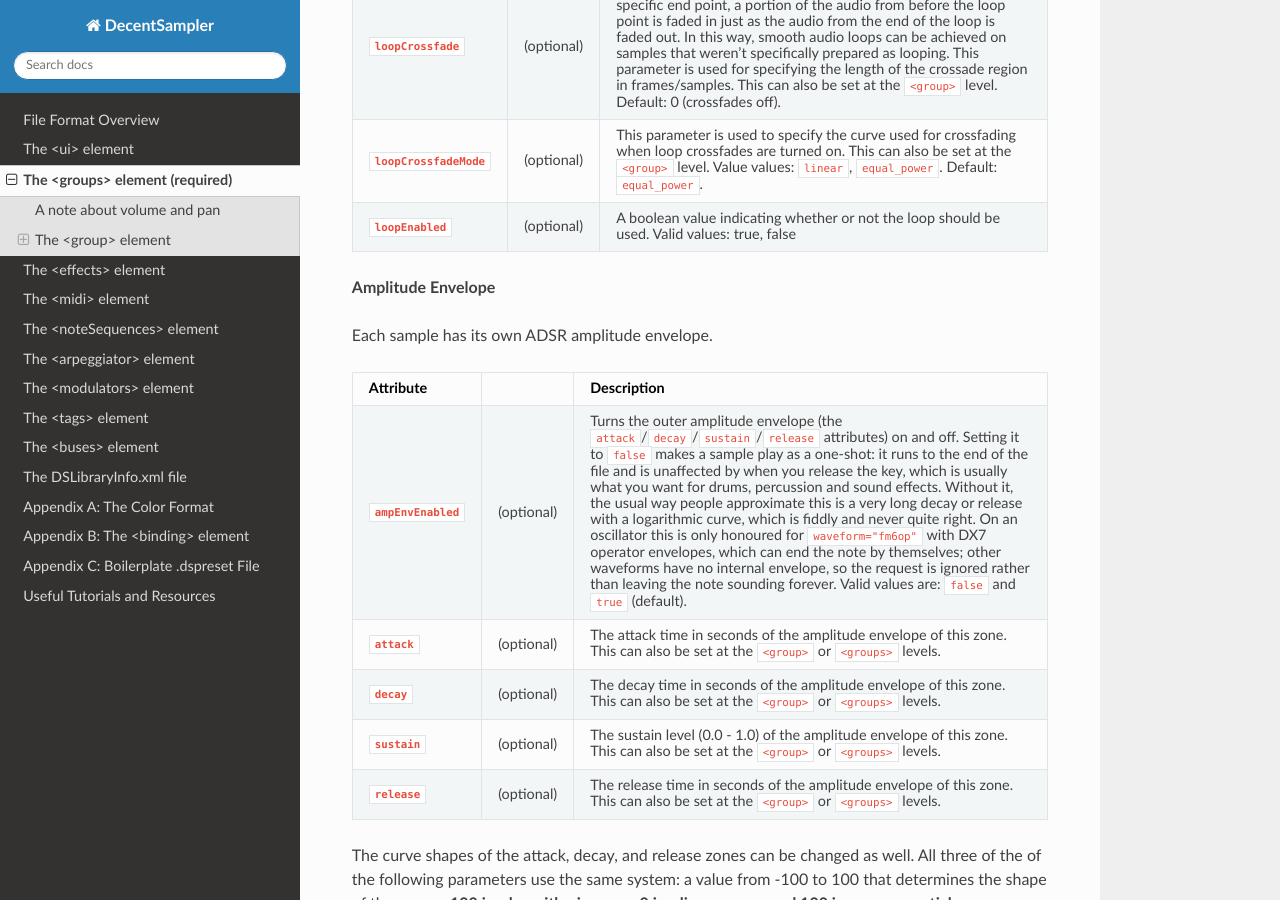
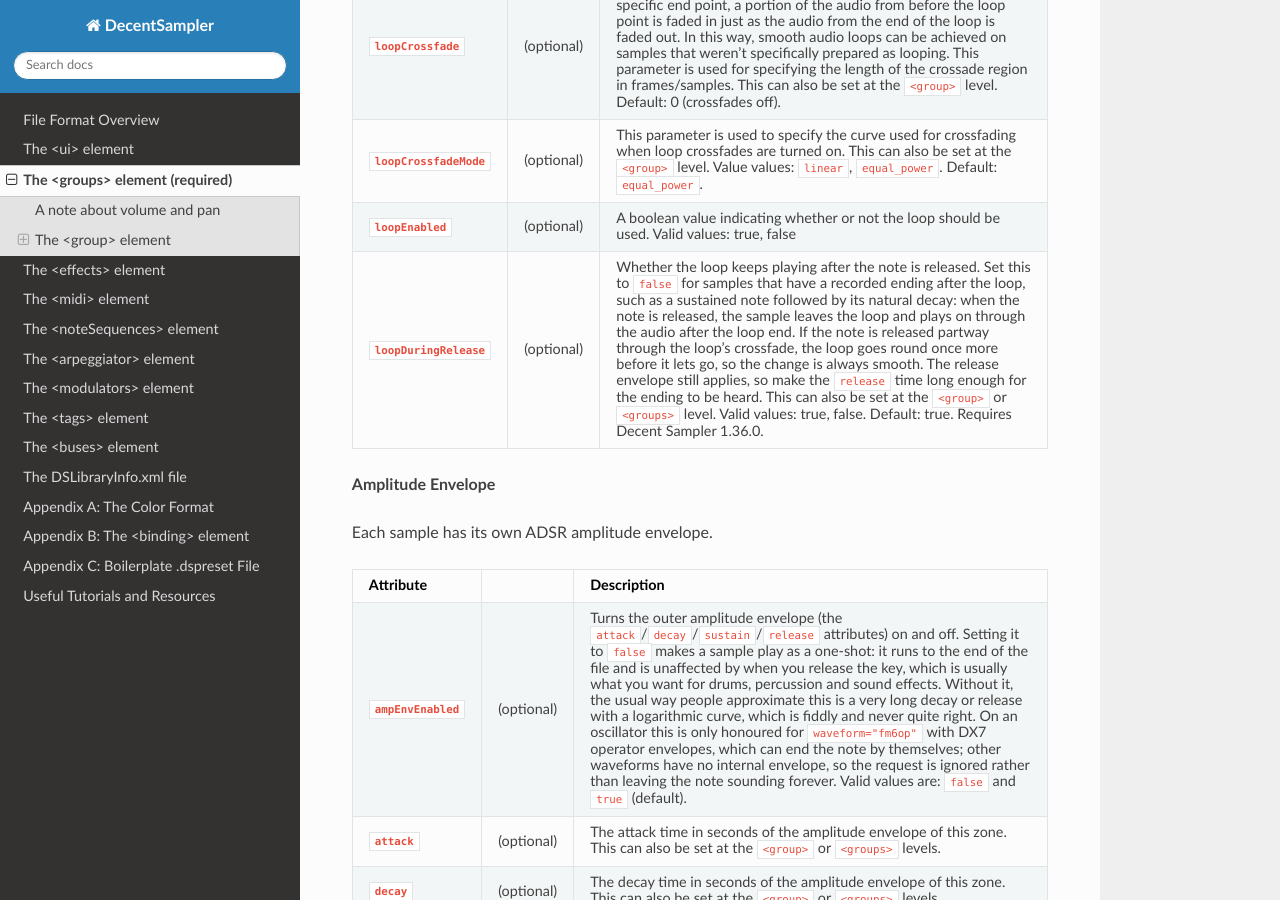
Before and after one commit to DecentSamples/DecentSampler-Developers-Guide, a Sphinx documentation site: the page built from docs/source/the-groups-element.md, in a window 1280 px wide and 900 px high, scrolled down 6019 px. Built offline with Sphinx 7.4.7 and the Read the Docs theme 3.1.0, drawn with Linux system fonts in a browser that asks for light colours.

Commit message:
Document loopDuringRelease for looped samples (Mantis 0000130)

```diff
--- a/docs/source/the-groups-element.md
+++ b/docs/source/the-groups-element.md
@@ -96,6 +96,7 @@ Underneath the `<group>` elements are `<sample>` elements. Each sample correspon
 | **`loopCrossfade`**      | (optional) | When loop crossfades are used, instead of simply looping at a specific end point, a portion of the audio from before the loop point is faded in just as the audio from the end of the loop is faded out. In this way, smooth audio loops can be achieved on samples that weren't specifically prepared as looping. This parameter is used for specifying the length of the crossade region in frames/samples. This can also be set at the `<group>` level. Default: 0 (crossfades off). |
 | **`loopCrossfadeMode`**  | (optional) | This parameter is used to specify the curve used for crossfading when loop crossfades are turned on. This can also be set at the `<group>` level. Value values: `linear`,  `equal_power`. Default: `equal_power`. |
 | **`loopEnabled`**        | (optional) | A boolean value indicating whether or not the loop should be used. Valid values: true, false |
+| **`loopDuringRelease`**  | (optional) | Whether the loop keeps playing after the note is released. Set this to `false` for samples that have a recorded ending after the loop, such as a sustained note followed by its natural decay: when the note is released, the sample leaves the loop and plays on through the audio after the loop end. If the note is released partway through the loop's crossfade, the loop goes round once more before it lets go, so the change is always smooth. The release envelope still applies, so make the `release` time long enough for the ending to be heard. This can also be set at the `<group>` or `<groups>` level. Valid values: true, false. Default: true. Requires Decent Sampler 1.36.0. |
 
 **Amplitude Envelope**
 
```
